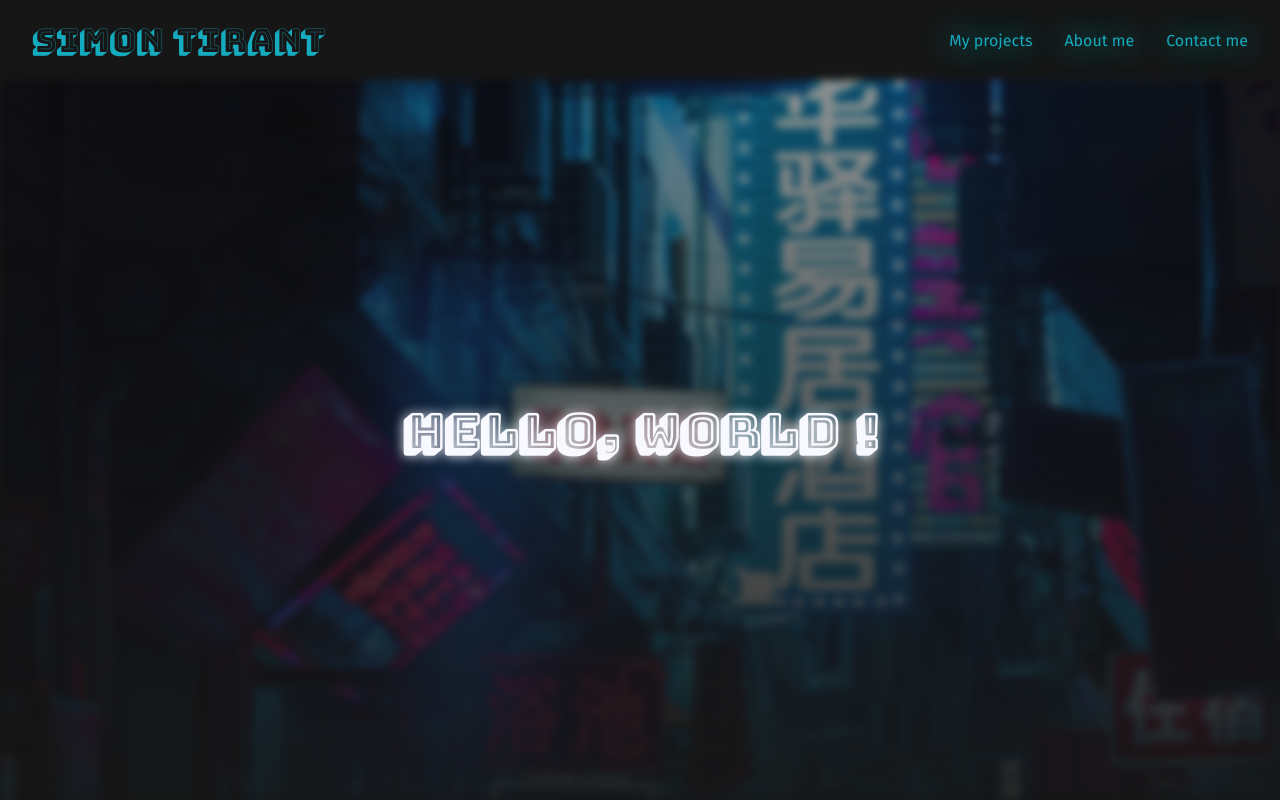
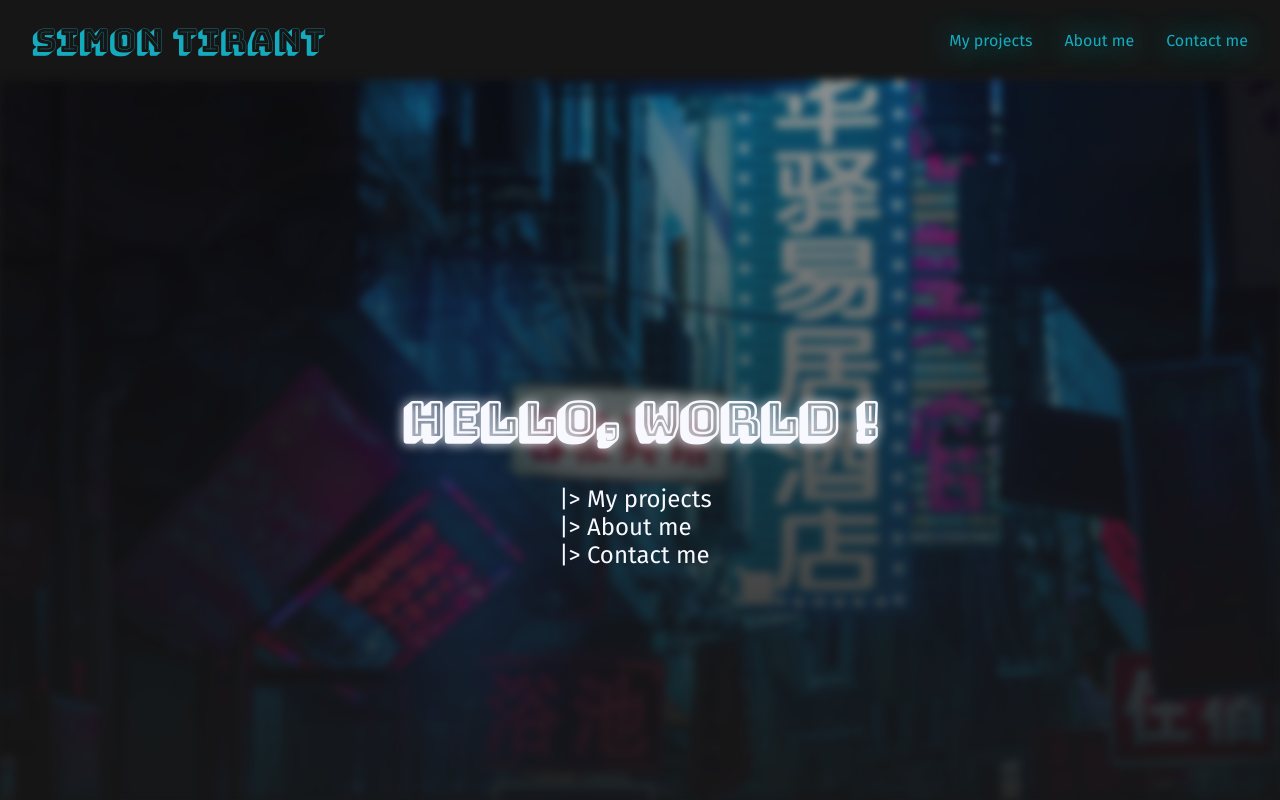
Before and after one commit to Sancxo/portfolio, a React (Create React App) app: page / in a window 1280 px wide. Built offline with nearby package versions, Linux system fonts and the light colour scheme; a web font is replaced by a local one.

Commit message:
links in Home page

```diff
--- a/src/Components/Header.tsx
+++ b/src/Components/Header.tsx
@@ -110,7 +110,6 @@ const NavBar = styled.nav`
     height: ${sizes.headerHeight};
     padding-right: 1em;
 `
-
 const MenuLink = styled(Link)`
     margin: auto 1em;
     text-decoration: none;
@@ -131,6 +130,7 @@ const MenuLink = styled(Link)`
         animation: ${GlitchAnim} 750ms infinite;
     }
 `
+
 function Header() {
     return (
         <NavBar>
--- a/src/Pages/Home.tsx
+++ b/src/Pages/Home.tsx
@@ -4,6 +4,8 @@ import { animationDuration, fontGenerator, positionGenerator } from '../Assets/H
 import {glitchAnimation} from '../Assets/Helpers/generativeGlitchAnimation/animation-code-generator';
 import HeroImg from '../Assets/Imgs/bckgrd_2.jpg';
 import React from 'react';
+import { Link } from "react-router-dom";
+
 
 // Animation
 // put a setInterval with random time to recall functions
@@ -27,18 +29,24 @@ const Jumbotron = styled.div`
   align-items: center;
   filter: blur(0.25em);
 `
-const MainTitle = styled.h1`
-  font-family: ${fonts.pixel};
+const Container = styled.div`
   position: absolute;
   top: 50%;
   left: 50%;
   transform: translate(-50%, -50%);
+  display: flex;
+  flex-direction: column;
+`
+const MainTitle = styled.h1`
+  margin-top: 33%;
+  font-family: ${fonts.pixel};
   color: ${colours.white};
   text-shadow: 0 0 0.25em ${colours.white};
   font-size: 3em;
   opacity: 1;
   animation: ${pathsAndOpacityDuration} step-end 500ms infinite ${PathsCode};
   &::after, &::before {
+    margin-top: 33%;
     content: "Hello, World !";
     position: absolute;
     width: 110%;
@@ -65,12 +73,23 @@ const MainTitle = styled.h1`
     ${GlitchFontAfter} ${animationDuration(3, 5)} step-end infinite;
   }
 `
+const Pipe = styled(Link)`
+  color: ${colours.white};
+  margin-left: 33%;
+  font-size: 1.5em;
+  text-decoration: none;
+`
 
 function Home() {
   return (
     <React.Fragment>
       <Jumbotron></Jumbotron>
-      <MainTitle className='title'>Hello, World !</MainTitle>
+      <Container>
+        <MainTitle className='title'>Hello, World !</MainTitle>
+        <Pipe to='/projects' title="See my projects">|&gt; My projects</Pipe>
+        <Pipe to='/about' title="More about me">|&gt; About me</Pipe>
+        <Pipe to='/contact' title="Contact me here">|&gt; Contact me</Pipe>
+      </Container>
     </React.Fragment>
   );
 }
```
